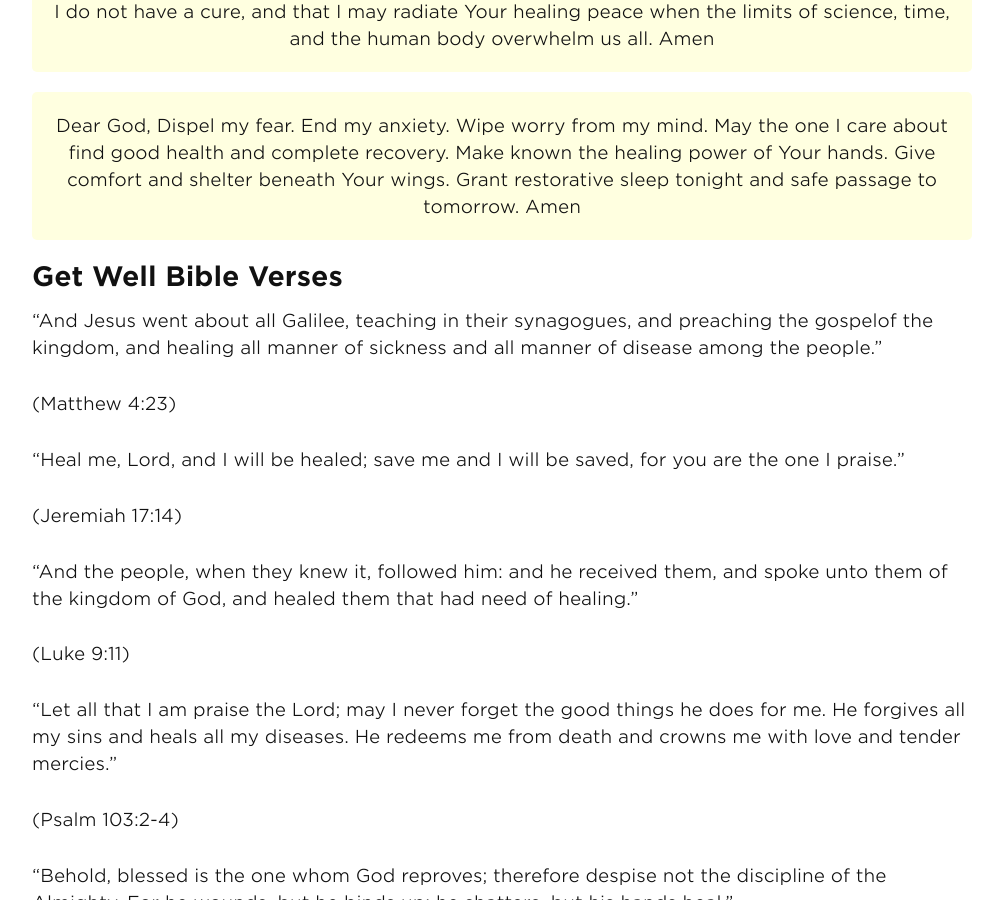
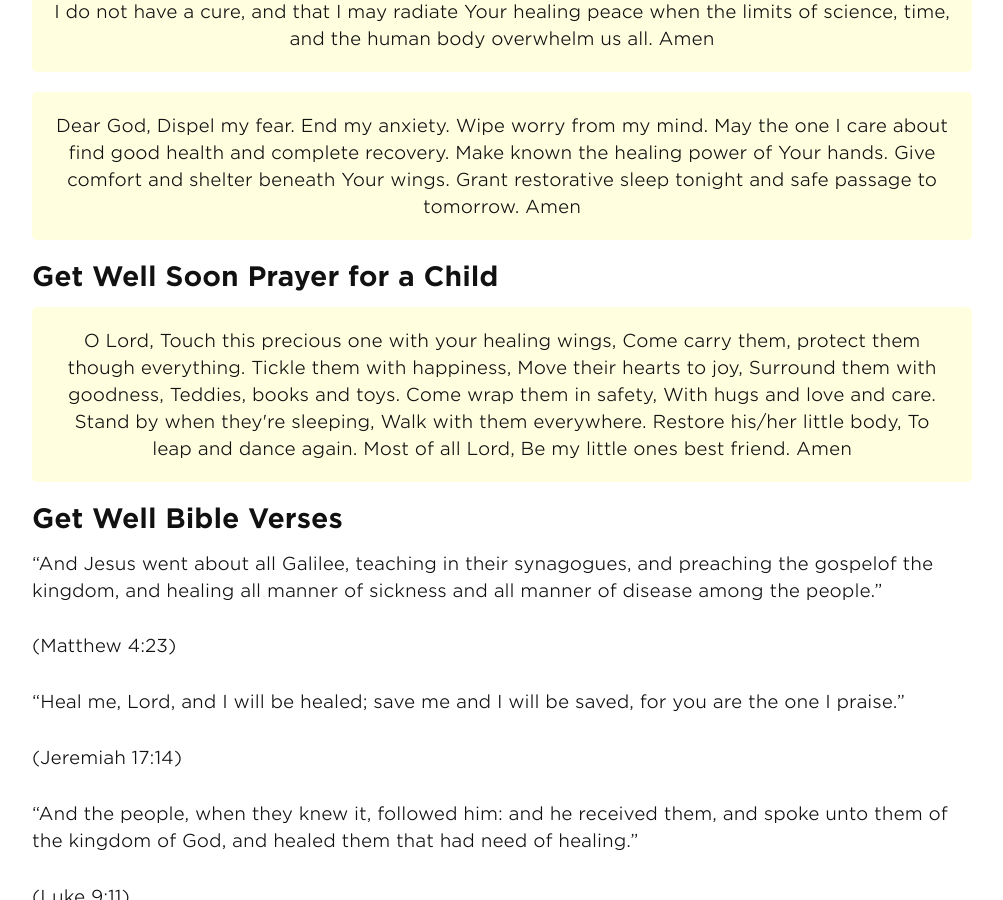
Before and after one commit to andyml123/andyml123.github.io, a Jekyll site: the page built from get-well-prayers.md, in a window 1280 px wide and 900 px high, scrolled down 2771 px. Shown: the whole window, without its empty margins (138-1141 px from the left). Built offline with Jekyll 4.4.1, drawn with Linux system fonts in a browser that asks for light colours.

Commit message:
Update get-well-prayers.md

```diff
--- a/get-well-prayers.md
+++ b/get-well-prayers.md
@@ -178,9 +178,28 @@ Dispel my fear. End my anxiety. Wipe worry from my mind. May the one I care abou
 Amen
 </div>
 
+<h2>Get Well Soon Prayer for a Child</h2>
 
+<div class="prayers">
+O Lord,
 
+Touch this precious one with your healing wings,
+Come carry them, protect them though everything.
+Tickle them with happiness,
+Move their hearts to joy,
+Surround them with goodness,
+Teddies, books and toys.
+Come wrap them in safety,
+With hugs and love and care.
+Stand by when they're sleeping,
+Walk with them everywhere.
+Restore his/her little body,
+To leap and dance again.
+Most of all Lord,
+Be my little ones best friend.
 
+Amen
+</div>
 
 <h2>Get Well Bible Verses</h2>
 
```
